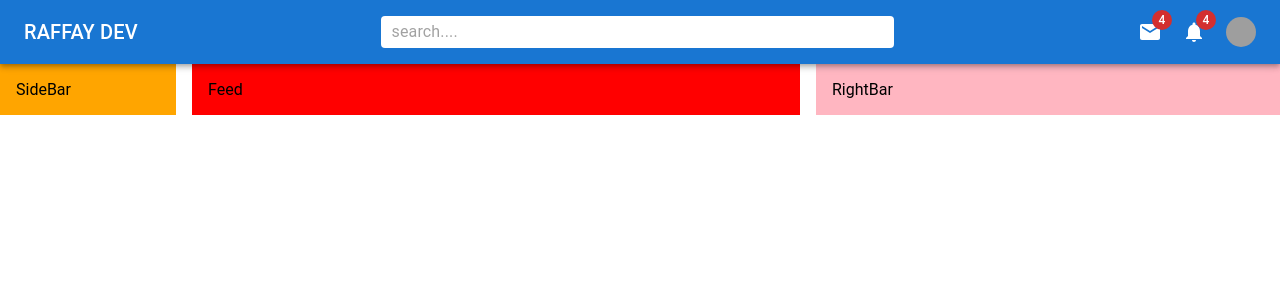
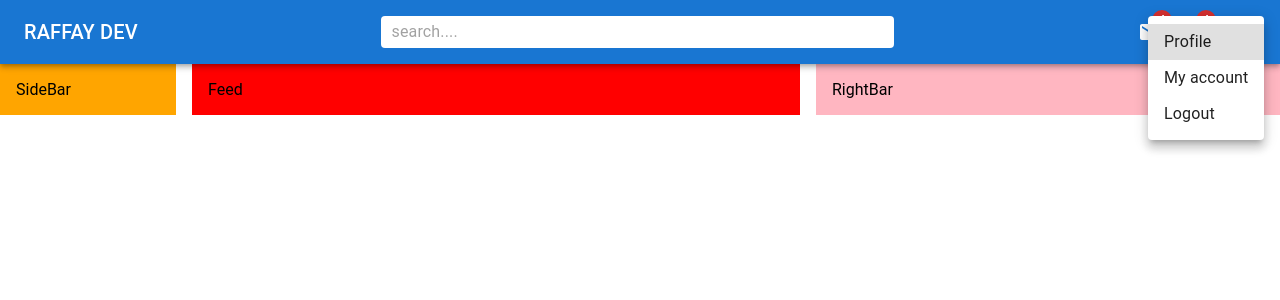
Before and after one commit to raffay2001/REACT-SOCIAL-MEDIA-APP-, a React (Create React App) app: page / in a window 1280 px wide. Both pictures are taken after a click on the element 1241 px from the left and 32 px from the top of the page. Shown: the top 300 px of the page. Built offline with nearby package versions, Linux system fonts and the light colour scheme; grey boxes are pictures that could not be loaded.

Commit message:
Implemented The Navbar Component.

```diff
--- a/src/components/Navbar.jsx
+++ b/src/components/Navbar.jsx
@@ -7,10 +7,12 @@ import {
   InputBase,
   Badge,
   Avatar,
+  Menu,
+  MenuItem,
 } from "@mui/material";
 import CodeOutlinedIcon from "@mui/icons-material/CodeOutlined";
 import { Mail, Notifications } from "@mui/icons-material";
-import React from "react";
+import React, { useState } from "react";
 
 // making our own custom component with custom styling.
 const StyledToolBar = styled(Toolbar)({
@@ -26,28 +28,28 @@ const Search = styled("div")(({ theme }) => ({
 }));
 
 const Icons = styled(Box)(({ theme }) => ({
-  display: "none",      // for screen < 600px.
+  display: "none", // for screen < 600px.
   gap: "20px",
   alignItems: "center",
   [theme.breakpoints.up("sm")]: {
-    display: "flex"      // for screen >= 600px
-  }
+    display: "flex", // for screen >= 600px
+  },
 }));
 
 const UserBox = styled(Box)(({ theme }) => ({
-  display: "flex",      // for screen < 600px
+  display: "flex", // for screen < 600px
   gap: "20px",
   alignItems: "center",
   [theme.breakpoints.up("sm")]: {
-    display: "none"     // for screen >= 600px
-  }
+    display: "none", // for screen >= 600px
+  },
 }));
 
 const Navbar = () => {
+  const [isMenuOpen, SetIsMenuOpen] = useState(false);
   return (
     <AppBar position="sticky">
       <StyledToolBar>
-
         {/* For Screens >= 600px  */}
         <Typography variant="h6" sx={{ display: { xs: "none", sm: "block" } }}>
           RAFFAY DEV
@@ -70,6 +72,7 @@ const Navbar = () => {
           <Avatar
             sx={{ width: 30, height: 30 }}
             src="https://images.unsplash.com/photo-1506794778202-cad84cf45f1d?ixlib=rb-1.2.1&ixid=MnwxMjA3fDB8MHxwaG90by1wYWdlfHx8fGVufDB8fHx8&auto=format&fit=crop&w=30&q=80"
+            onClick={() => SetIsMenuOpen((prevState) => true)}
           />
         </Icons>
         {/* For Screens < 600px  */}
@@ -77,11 +80,31 @@ const Navbar = () => {
           <Avatar
             sx={{ width: 30, height: 30 }}
             src="https://images.unsplash.com/photo-1506794778202-cad84cf45f1d?ixlib=rb-1.2.1&ixid=MnwxMjA3fDB8MHxwaG90by1wYWdlfHx8fGVufDB8fHx8&auto=format&fit=crop&w=30&q=80"
+            onClick={() => SetIsMenuOpen((prevState) => true)}
           />
           <Typography variant="span">John Doe</Typography>
         </UserBox>
+      </StyledToolBar>
 
-      </StyledToolBar>
+      {/* Menu Component For Other Navigational Links  */}
+      <Menu
+        id="demo-positioned-menu"
+        aria-labelledby="demo-positioned-button"
+        open={isMenuOpen}
+        onClose={() => SetIsMenuOpen(false)}
+        anchorOrigin={{
+          vertical: "top",
+          horizontal: "right",
+        }}
+        transformOrigin={{
+          vertical: "top",
+          horizontal: "right",
+        }}
+      >
+        <MenuItem>Profile</MenuItem>
+        <MenuItem>My account</MenuItem>
+        <MenuItem>Logout</MenuItem>
+      </Menu>
     </AppBar>
   );
 };
```
